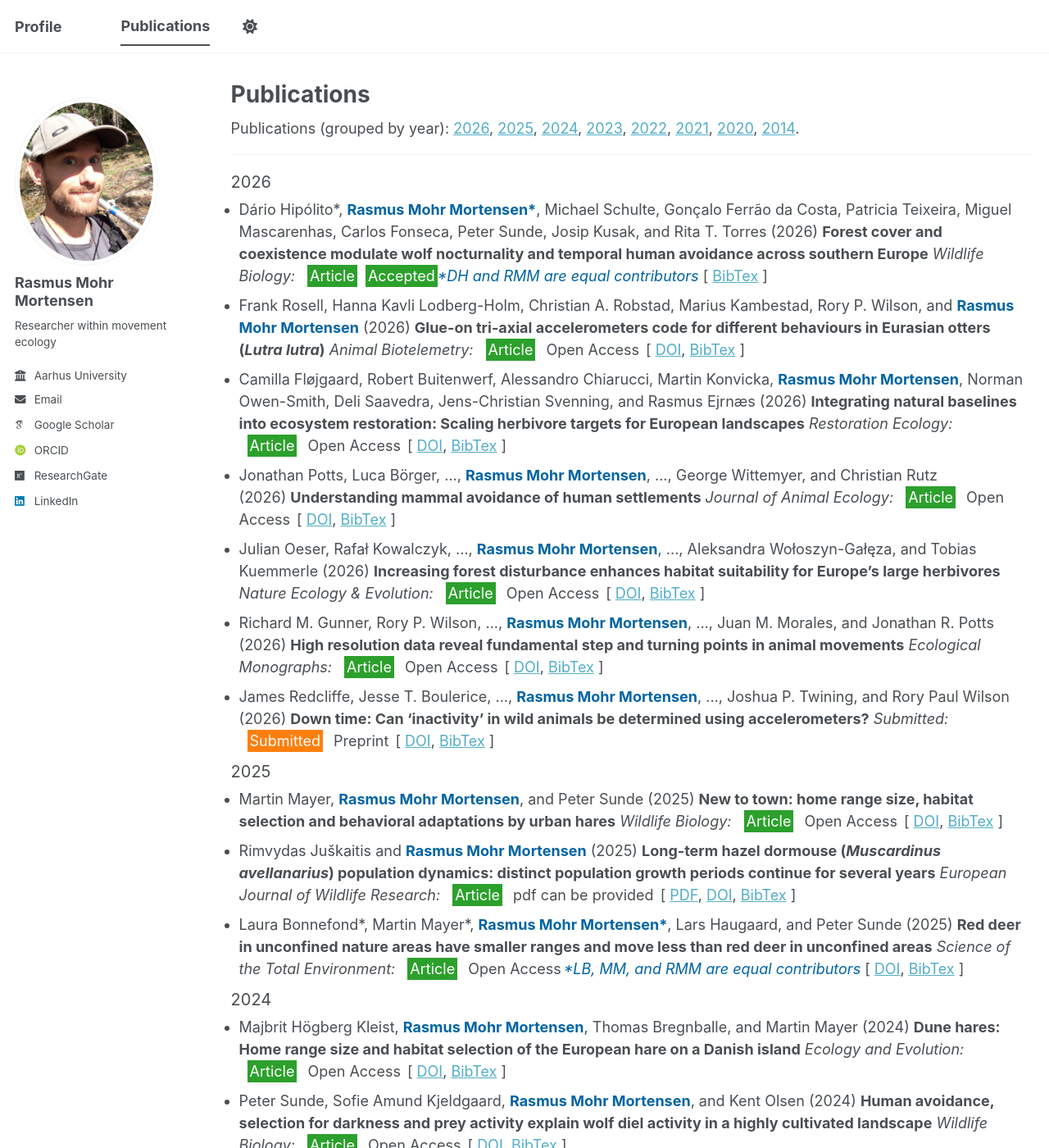
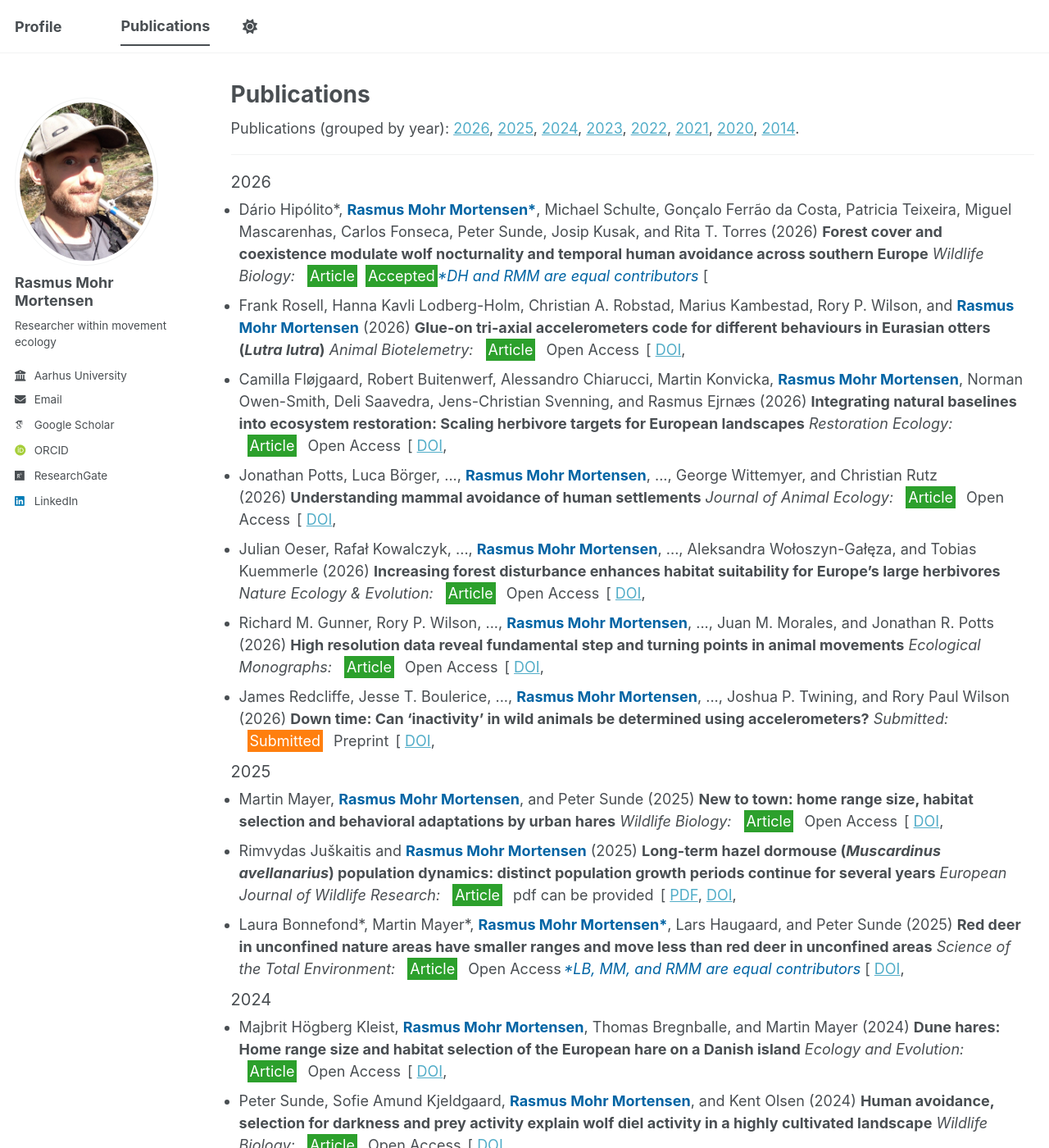
Before and after one commit to rasmusmohrmortensen/rasmusmohrmortensen.github.io, a Jekyll site: the page built from _pages/publications.html, in a window 1280 px wide and 1400 px high. Shown: the whole window at 82% size. Built offline with Jekyll 4.4.1, drawn with Linux system fonts in a browser that asks for light colours; some web fonts are replaced; a script bundle is joined from its source files by our own code; library files that are not in the unit come from our copies; some of the changed text lies outside the part shown.

Commit message:
Update paper.html

```diff
--- a/_includes/bibere/paper.html
+++ b/_includes/bibere/paper.html
@@ -78,8 +78,8 @@
         {%- if paper.abstract -%}
         <a class="collapse-clicker" onclick="$('#{{ clean_id }}_abstract').slideToggle(200)">Abstract</a>,
         {%- endif -%}
-        <!-- BibTex -->
-        <a class="collapse-clicker" onclick="$('#{{ clean_id }}_bibtex').slideToggle(200)">BibTex</a> ]
+        {% comment %}<!-- BibTex -->
+        <a class="collapse-clicker" onclick="$('#{{ clean_id }}_bibtex').slideToggle(200)">BibTex</a> ]{% endcomment %}
         {%- if paper.abstract -%}
         <div class="collapse" id="{{ clean_id }}_abstract">
         <div class="panel panel-primary">
@@ -89,13 +89,13 @@
         </div>
         </div>
         {%- endif -%}
-        <div class="collapse" id="{{ clean_id }}_bibtex">
+        {% comment %}<div class="collapse" id="{{ clean_id }}_bibtex">
         <div class="panel panel-info">
             <pre class="panel-body details-panel">
             {%- include bibere/bibtex.html pid=include.pid -%}
             </pre>
         </div>
-        </div>
+        </div>{% endcomment %}
     </li>
 {%- else -%}
     <p class="text-danger">Paper with id {{include.pid}} not found!</p>
```
